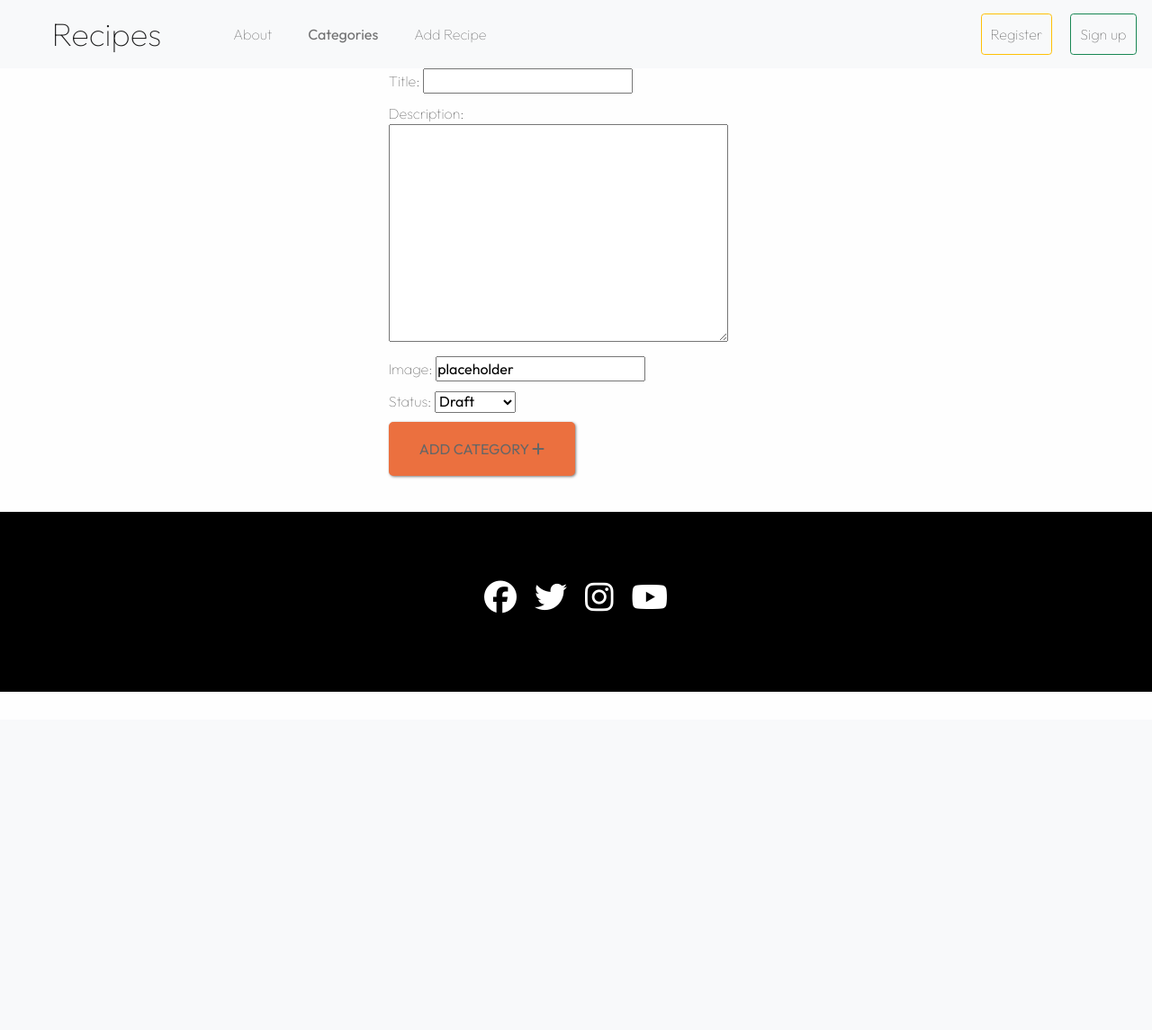
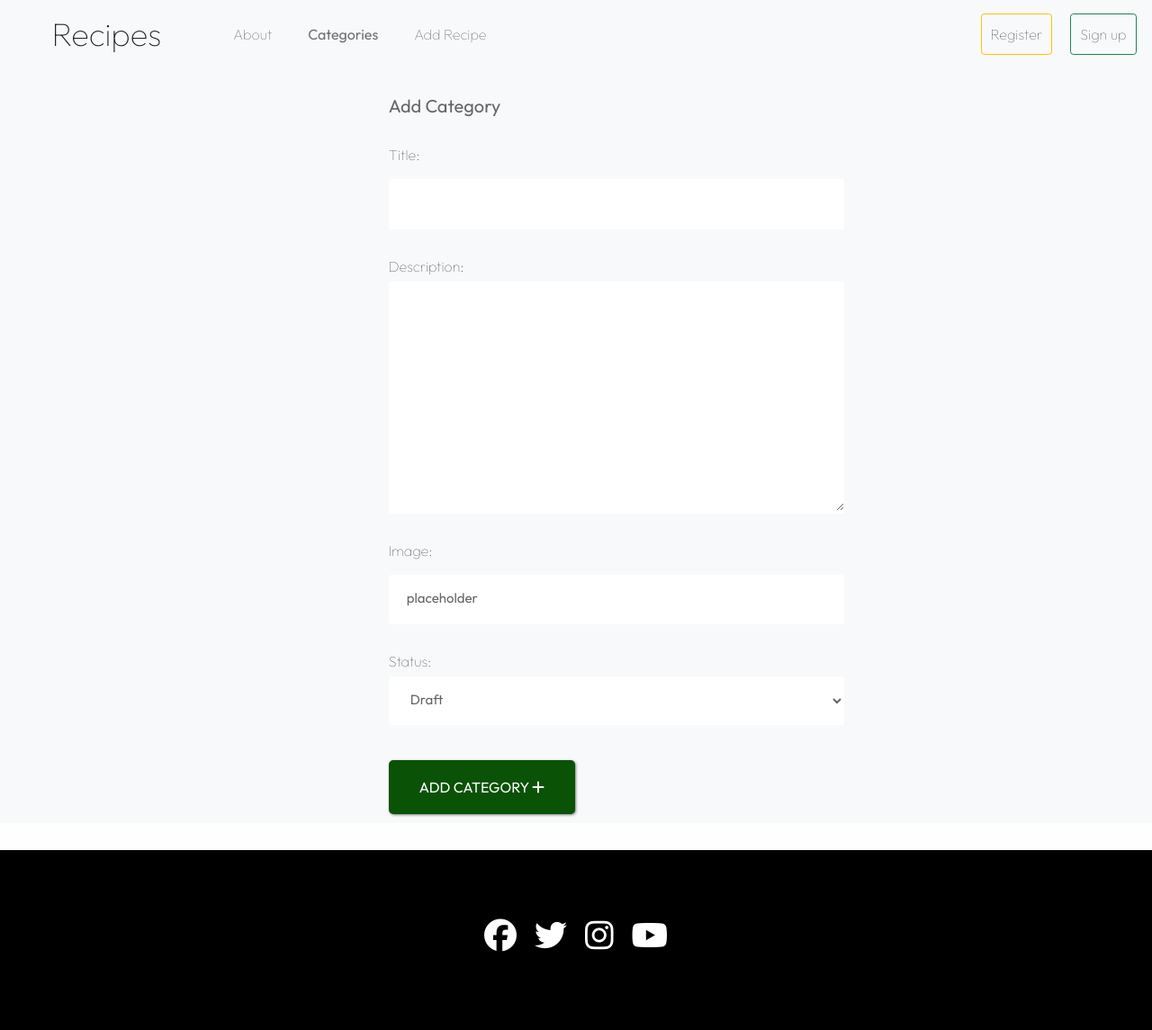
Before and after one commit to johnConstant/CI_PP4_recipe_site, a Django app: page /categories/add/ in a window 1280 px wide. Shown: the whole page at 90% size. Before the commit the page ends 769 px from the top, so only its background shows below. Run offline with Django 3.2, Linux system fonts and the light colour scheme; some libraries are stand-ins or nearby versions; some web fonts are replaced.

Commit message:
Update add category form styles

```diff
--- a/category/views.py
+++ b/category/views.py
@@ -38,3 +38,5 @@ class CategoryAdd(View):
         if form.is_valid():
             form.save()
             return redirect('categories')
+        else:
+            return redirect('categories')
--- a/static/css/style.css
+++ b/static/css/style.css
@@ -4,7 +4,7 @@
 
 :root {
     --grey: #666;
-    --orange: #eb703f;
+    --primary-colour: #0a5205;
     --box-shadow: inset 0 0 0 2000px rgba(0, 0, 0, 0.4);
     --text-shadow-dark: 0.5rem 0.5rem 0.5rem rgba(0, 0, 0, 0.7);
     --text-shadow-light: 0.1rem 0.1rem 0.3rem rgba(0, 0, 0, 0.5);
@@ -48,17 +48,22 @@ a {
 
 a:hover {
     text-decoration: none;
-    color: var(--orange);
+    color: var(--primary-colour);
 }
 
 ul {
     list-style-type: none;
 }
 
+label {
+    display: block;
+    padding: 0.5rem 0;
+}
+
 button {
     border: 0;
     padding: 1.6rem 3.2rem 1.6rem 3.2rem;
-    background-color: var(--orange);
+    background-color: var(--primary-colour);
     color: var(--grey);
     font-size: 1.6rem;
     line-height: 1.5;
@@ -66,7 +71,7 @@ button {
     border-radius: 0.5rem;
     text-transform: uppercase;
     box-shadow: var(--text-shadow-light);
-    border: 2px solid var(--orange);
+    border: 2px solid var(--primary-colour);
     transform: translateX(0);
     transition: all 0.3s ease-in;
 }
@@ -78,7 +83,7 @@ button:hover {
 
 button:active {
     background-color: white;
-    color: var(--orange);
+    color: var(--primary-colour);
 }
 
 .navbar-brand {
@@ -336,3 +341,51 @@ footer a:hover {
     align-items: center;
     padding: 1.5rem;
 }
+
+/* Form Controls */
+
+input,
+textarea,
+select {
+    font-size: 1.5rem;
+    font-family: inherit;
+    color: inherit;
+    padding: 1.5rem 2rem;
+    margin-bottom: 2.4rem;
+    border-radius: 0.3rem;
+    border: none;
+    background-color: rgba(255, 255, 255, 1);
+    border-bottom: 3px solid transparent;
+    width: 80%;
+    display: block;
+    transition: all 0.3s;
+}
+
+input:focus,
+textarea:focus,
+select:focus {
+    outline: none;
+    box-shadow: 0 1rem 2rem rgba(0, 0, 0, 0.15);
+    border-bottom: 3px solid var(--primary-colour);
+}
+
+input {
+    margin-top: 1rem;
+}
+
+input::file-selector-button {
+    color: white;
+    background-color: var(--primary-colour);
+    letter-spacing: 1px;
+    padding: 0.5em 1em;
+    border: 0;
+    border-radius: 3px;
+}
+
+.submit-btn {
+    color:white;
+}
+
+.signup {
+    background-color: rgb(248,249,250);
+}
--- a/templates/add_category.html
+++ b/templates/add_category.html
@@ -4,47 +4,18 @@
 <section class="signup">
     <div class="row">
         <div
-            class="col-sm-8 col-md-6 col-lg-4 offset-sm-2 offset-md-3 offset-lg-4"
+            class="col-sm-8 col-md-6 offset-sm-2 offset-md-3 offset-lg-4"
         >
+        <h2 class="mt-5">Add Category</h2>
         <form action="add" method="post">
             {% csrf_token %}
             {{ form.as_p }}
             <div>
                 <p>
-                    <button type="submit">Add Category <i class="fa fa-plus"></i></button>
+                    <button class="submit-btn mt-4" type="submit">Add Category <i class="fa fa-plus"></i></button>
                 </p>
             </div>
         </form>
-        <!-- <form class="p-5">
-                <h2 class="mt-5">Add Category</h2>
-                <div class="mb-3">
-                    <label
-                        for="category-name"
-                        class="form-label"
-                        >Category name:</label
-                    >
-                    <input
-                        type="text"
-                        class="form-control"
-                        id="category-name"
-                    />
-                </div>
-                <div class="mb-3">
-                    <label for="category-description" class="form-label">Category description:</label>
-                    <textarea class="form-control" id="category-description" rows="3"></textarea>
-                </div>
-                <div class="mb-3">
-                    <label for="category-image" class="form-label">Add featured image:</label>
-                    <input class="form-control" type="file" id="category-image">
-                </div>
-                <div class="form-check form-switch">
-                    <input class="form-check-input" type="checkbox" role="switch" id="publish-switch">
-                    <label class="form-check-label" for="publish-switch">Published:</label>
-                  </div>
-                <button type="submit" class="btn btn-warning mt-4 p-4">
-                    Submit
-                </button>
-            </form> -->
         </div>
     </div>
 </section>
```
